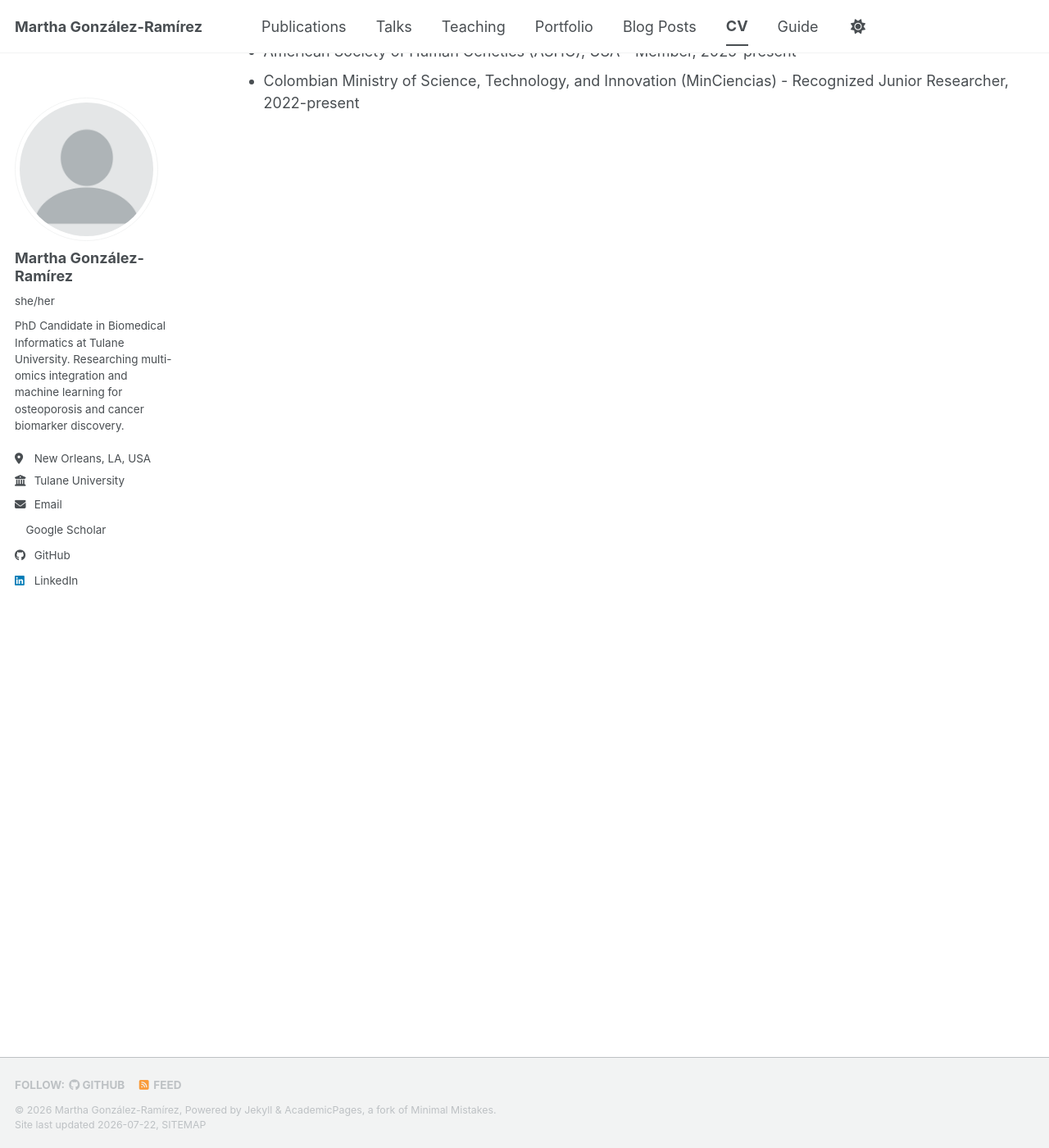
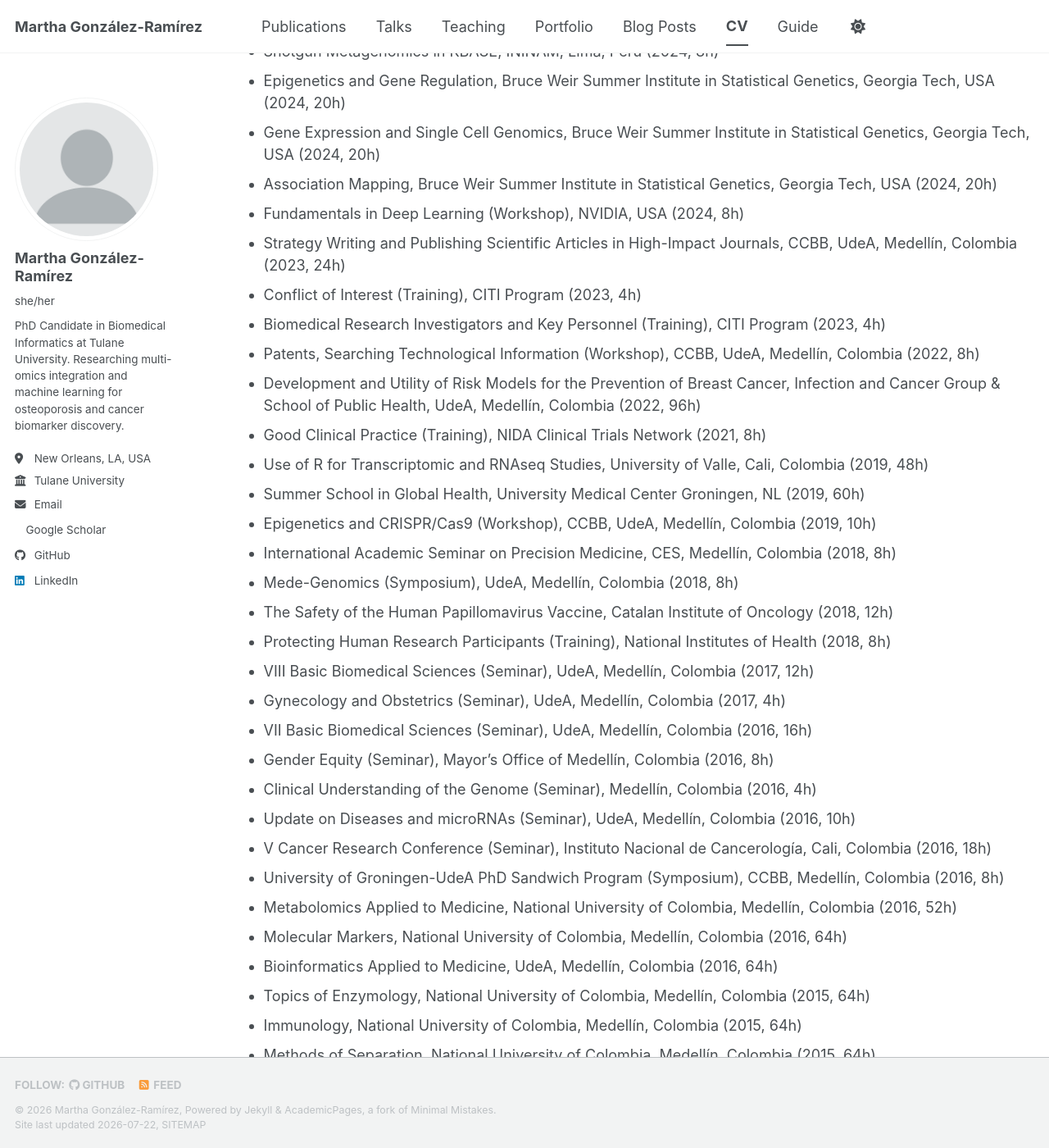
Before and after one commit to migonzalezr/migonzalezr.github.io, a Jekyll site: the page built from _pages/cv.md, in a window 1280 px wide and 1400 px high, scrolled down 6001 px. Shown: the whole window at 82% size. Built offline with Jekyll 4.4.1, drawn with Linux system fonts in a browser that asks for light colours; a style sheet for code colours, icons or effects is not loaded; some of the changed text lies outside the part shown.

Commit message:
Update cv.md

```diff
--- a/_pages/cv.md
+++ b/_pages/cv.md
@@ -44,9 +44,9 @@
 
 Teaching Experience
 ======
-* Teaching Assistant, Department of Cell and Molecular Biology, Tulane University, New Orleans, LA (2023 - 2024)
-* Graduate Teaching Assistant, University of Antioquia, School of Medicine, Medellín, Colombia (2018)
-* Secondary School Teacher, Antioquia Institute, Medellín, Colombia (2017)
+  <ul>{% for post in site.teaching reversed %}
+    {% include archive-single-cv.html %}
+  {% endfor %}</ul>
 
 Skills
 ======
@@ -69,12 +69,6 @@
     {% include archive-single-talk-cv.html  %}
   {% endfor %}</ul>
 
-Teaching
-======
-  <ul>{% for post in site.teaching reversed %}
-    {% include archive-single-cv.html %}
-  {% endfor %}</ul>
-
 Professional Organizations
 ======
 * American Association for Cancer Research (AACR), US - Associate Member, 2019-present
@@ -82,3 +76,40 @@
 * American Society for Bone and Mineral Research (ASBMR), US - Member, 2025-present
 * American Society of Human Genetics (ASHG), USA - Member, 2025-present
 * Colombian Ministry of Science, Technology, and Innovation (MinCiencias) - Recognized Junior Researcher, 2022-present
+
+Courses, Seminars, and Webinars Attended
+======
+* Analysis of Amplicons with DADA2 in R, ININAM, Lima, Perú (2024, 8h)
+* Shotgun Metagenomics in KBASE, ININAM, Lima, Perú (2024, 8h)
+* Epigenetics and Gene Regulation, Bruce Weir Summer Institute in Statistical Genetics, Georgia Tech, USA (2024, 20h)
+* Gene Expression and Single Cell Genomics, Bruce Weir Summer Institute in Statistical Genetics, Georgia Tech, USA (2024, 20h)
+* Association Mapping, Bruce Weir Summer Institute in Statistical Genetics, Georgia Tech, USA (2024, 20h)
+* Fundamentals in Deep Learning (Workshop), NVIDIA, USA (2024, 8h)
+* Strategy Writing and Publishing Scientific Articles in High-Impact Journals, CCBB, UdeA, Medellín, Colombia (2023, 24h)
+* Conflict of Interest (Training), CITI Program (2023, 4h)
+* Biomedical Research Investigators and Key Personnel (Training), CITI Program (2023, 4h)
+* Patents, Searching Technological Information (Workshop), CCBB, UdeA, Medellín, Colombia (2022, 8h)
+* Development and Utility of Risk Models for the Prevention of Breast Cancer, Infection and Cancer Group & School of Public Health, UdeA, Medellín, Colombia (2022, 96h)
+* Good Clinical Practice (Training), NIDA Clinical Trials Network (2021, 8h)
+* Use of R for Transcriptomic and RNAseq Studies, University of Valle, Cali, Colombia (2019, 48h)
+* Summer School in Global Health, University Medical Center Groningen, NL (2019, 60h)
+* Epigenetics and CRISPR/Cas9 (Workshop), CCBB, UdeA, Medellín, Colombia (2019, 10h)
+* International Academic Seminar on Precision Medicine, CES, Medellín, Colombia (2018, 8h)
+* Mede-Genomics (Symposium), UdeA, Medellín, Colombia (2018, 8h)
+* The Safety of the Human Papillomavirus Vaccine, Catalan Institute of Oncology (2018, 12h)
+* Protecting Human Research Participants (Training), National Institutes of Health (2018, 8h)
+* VIII Basic Biomedical Sciences (Seminar), UdeA, Medellín, Colombia (2017, 12h)
+* Gynecology and Obstetrics (Seminar), UdeA, Medellín, Colombia (2017, 4h)
+* VII Basic Biomedical Sciences (Seminar), UdeA, Medellín, Colombia (2016, 16h)
+* Gender Equity (Seminar), Mayor's Office of Medellín, Colombia (2016, 8h)
+* Clinical Understanding of the Genome (Seminar), Medellín, Colombia (2016, 4h)
+* Update on Diseases and microRNAs (Seminar), UdeA, Medellín, Colombia (2016, 10h)
+* V Cancer Research Conference (Seminar), Instituto Nacional de Cancerología, Cali, Colombia (2016, 18h)
+* University of Groningen-UdeA PhD Sandwich Program (Symposium), CCBB, Medellín, Colombia (2016, 8h)
+* Metabolomics Applied to Medicine, National University of Colombia, Medellín, Colombia (2016, 52h)
+* Molecular Markers, National University of Colombia, Medellín, Colombia (2016, 64h)
+* Bioinformatics Applied to Medicine, UdeA, Medellín, Colombia (2016, 64h)
+* Topics of Enzymology, National University of Colombia, Medellín, Colombia (2015, 64h)
+* Immunology, National University of Colombia, Medellín, Colombia (2015, 64h)
+* Methods of Separation, National University of Colombia, Medellín, Colombia (2015, 64h)
+* Open to participating in future courses, workshops, and training opportunities in AI applied to biomedicine, machine learning, multi-omics, and bioinformatics
```
